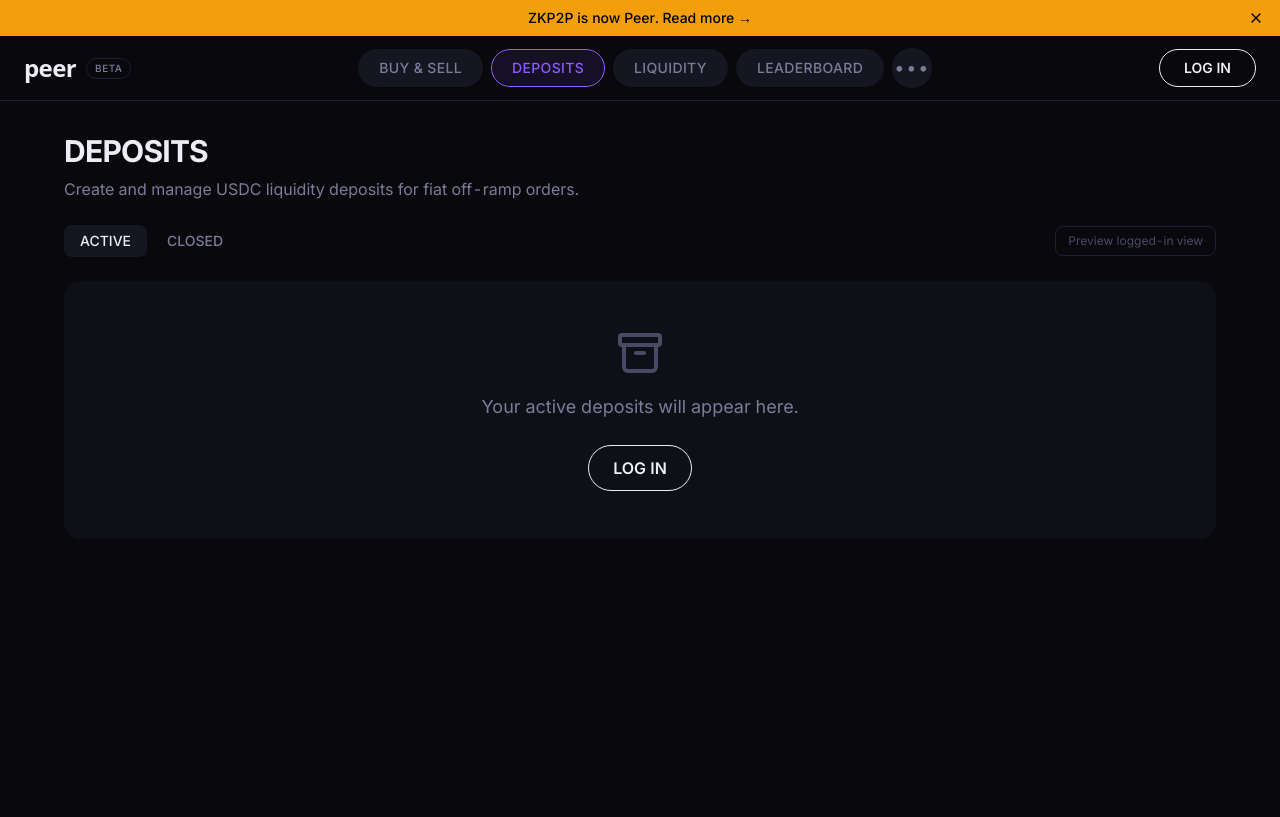
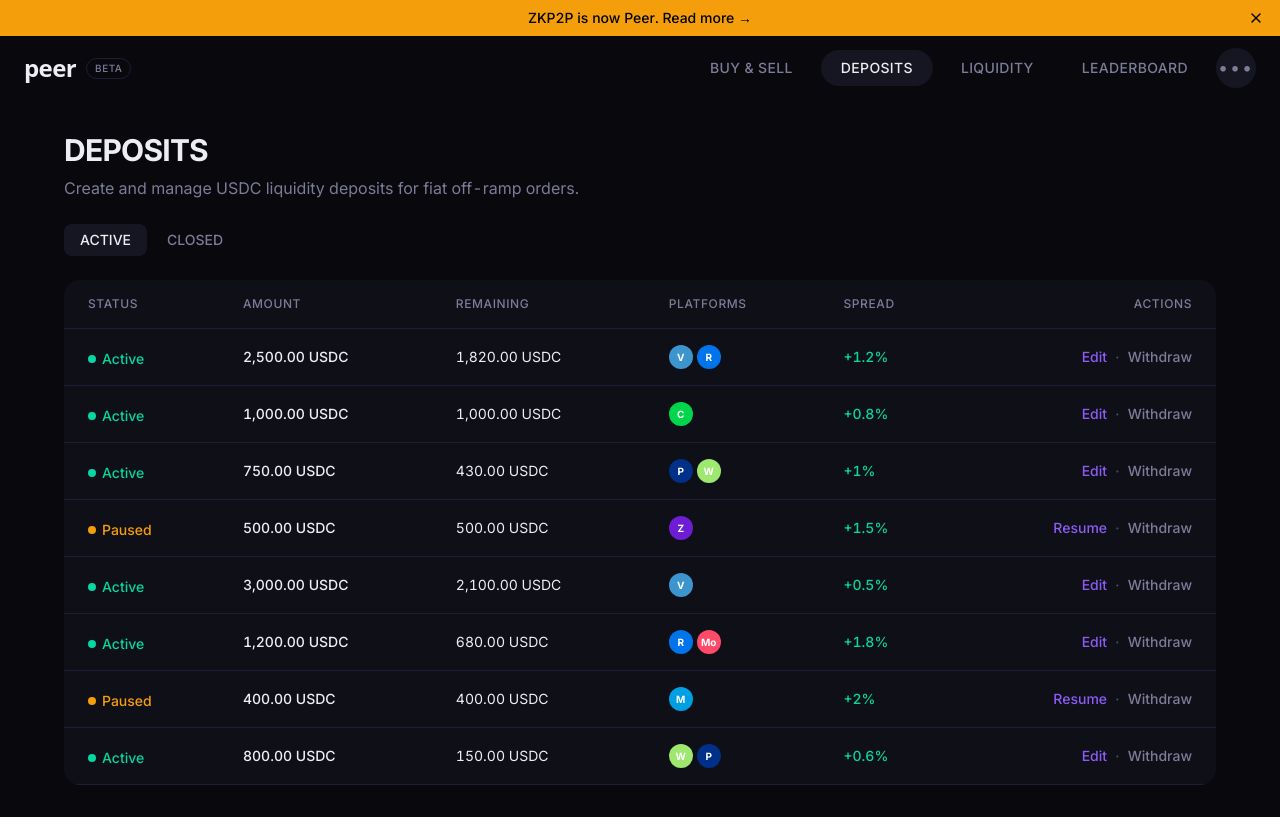
Before and after one commit to aamirdev07/peer-clone, a Next.js app: page /deposits in a window 1280 px wide. Built offline with nearby package versions, Linux system fonts and the light colour scheme; a web font is replaced by a local one.

Commit message:
some UI fixes

```diff
--- a/src/app/deposits/page.tsx
+++ b/src/app/deposits/page.tsx
@@ -2,12 +2,15 @@
 
 import { useState } from "react";
 import { motion } from "framer-motion";
+import DepositsTable from "@/components/deposits/DepositsTable";
 import EmptyState from "@/components/deposits/EmptyState";
-import DepositsTable from "@/components/deposits/DepositsTable";
+import { DEPOSITS_DATA } from "@/lib/constants";
 
 export default function DepositsPage() {
   const [tab, setTab] = useState<"active" | "closed">("active");
-  const [showMockData, setShowMockData] = useState(false);
+
+  const activeDeposits = DEPOSITS_DATA.filter((d) => d.status !== "closed");
+  const closedDeposits = DEPOSITS_DATA.filter((d) => d.status === "closed");
 
   return (
     <motion.div
@@ -24,8 +27,7 @@
       </p>
 
       {/* Tabs */}
-      <div className="flex items-center gap-4 mt-6 mb-6">
-        <div className="flex items-center gap-1">
+      <div className="flex items-center gap-1 mt-6 mb-6">
         <button
           onClick={() => setTab("active")}
           className={`px-4 py-1.5 rounded-lg text-sm font-medium transition-all duration-200 ${
@@ -48,30 +50,21 @@
         </button>
       </div>
 
-        {/* Toggle mock data */}
-        {tab === "active" && (
-          <button
-            onClick={() => setShowMockData(!showMockData)}
-            className="ml-auto text-xs text-text-tertiary border border-border-subtle rounded-lg px-3 py-1.5 hover:border-border-hover hover:text-text-secondary transition-all duration-200"
-          >
-            {showMockData ? "Show empty state" : "Preview logged-in view"}
-          </button>
-        )}
-      </div>
-
       {/* Content */}
       <motion.div
-        key={`${tab}-${showMockData}`}
+        key={tab}
         initial={{ opacity: 0 }}
         animate={{ opacity: 1 }}
         transition={{ duration: 0.2 }}
       >
         {tab === "active" ? (
-          showMockData ? (
-            <DepositsTable />
+          activeDeposits.length > 0 ? (
+            <DepositsTable deposits={activeDeposits} />
           ) : (
             <EmptyState />
           )
+        ) : closedDeposits.length > 0 ? (
+          <DepositsTable deposits={closedDeposits} />
         ) : (
           <EmptyState message="Your closed deposits will appear here." />
         )}
--- a/src/components/deposits/DepositsTable.tsx
+++ b/src/components/deposits/DepositsTable.tsx
@@ -1,10 +1,14 @@
 "use client";
 
-import { DEPOSITS_DATA } from "@/lib/constants";
+import { DepositRow } from "@/lib/constants";
 import PlatformBadge from "@/components/shared/PlatformBadge";
 import { formatNumber } from "@/lib/utils";
 
-export default function DepositsTable() {
+interface DepositsTableProps {
+  deposits: DepositRow[];
+}
+
+export default function DepositsTable({ deposits }: DepositsTableProps) {
   return (
     <div className="bg-bg-surface rounded-2xl overflow-hidden">
       <div className="overflow-x-auto">
@@ -20,7 +24,7 @@
             </tr>
           </thead>
           <tbody>
-            {DEPOSITS_DATA.map((deposit) => (
+            {deposits.map((deposit) => (
               <tr
                 key={deposit.id}
                 className="border-b border-border-subtle hover:bg-bg-surface-hover transition-colors"
@@ -41,10 +45,10 @@
                     {deposit.status.charAt(0).toUpperCase() + deposit.status.slice(1)}
                   </span>
                 </td>
-                <td className="px-6 py-4 text-text-primary text-sm font-medium">
+                <td className="px-6 py-4 text-text-primary text-sm font-medium tabular-nums">
                   {formatNumber(deposit.amount)} USDC
                 </td>
-                <td className="px-6 py-4 text-text-primary text-sm">
+                <td className="px-6 py-4 text-text-primary text-sm tabular-nums">
                   {formatNumber(deposit.remaining)} USDC
                 </td>
                 <td className="px-6 py-4">
@@ -54,7 +58,7 @@
                     ))}
                   </div>
                 </td>
-                <td className="px-6 py-4 text-accent-green text-sm font-medium">
+                <td className="px-6 py-4 text-accent-green text-sm font-medium tabular-nums">
                   +{deposit.spread}%
                 </td>
                 <td className="px-6 py-4 text-right">
--- a/src/components/deposits/EmptyState.tsx
+++ b/src/components/deposits/EmptyState.tsx
@@ -1,7 +1,6 @@
 "use client";
 
 import { Archive } from "lucide-react";
-import LoginButton from "@/components/shared/LoginButton";
 
 interface EmptyStateProps {
   message?: string;
@@ -11,8 +10,7 @@
   return (
     <div className="bg-bg-surface rounded-2xl p-12 flex flex-col items-center justify-center text-center">
       <Archive className="w-12 h-12 text-text-tertiary mb-4" />
-      <p className="text-text-secondary text-lg mb-6">{message}</p>
-      <LoginButton variant="outline" />
+      <p className="text-text-secondary text-lg">{message}</p>
     </div>
   );
 }
--- a/src/components/layout/Navbar.tsx
+++ b/src/components/layout/Navbar.tsx
@@ -5,7 +5,6 @@
 import { useState } from "react";
 import { Menu, X } from "lucide-react";
 import MoreMenu from "./MoreMenu";
-import LoginButton from "@/components/shared/LoginButton";
 
 const NAV_ITEMS = [
   { label: "BUY & SELL", href: "/swap" },
@@ -19,7 +18,7 @@
   const [mobileOpen, setMobileOpen] = useState(false);
 
   return (
-    <nav className="sticky top-0 z-50 bg-bg-base border-b border-border-subtle">
+    <nav className="sticky top-0 z-50 bg-bg-base">
       <div className="max-w-[1400px] mx-auto px-4 sm:px-6 h-16 flex items-center justify-between">
         {/* Left: Logo */}
         <Link href="/swap" className="flex items-center gap-2.5 shrink-0">
@@ -41,8 +40,8 @@
                 href={item.href}
                 className={`rounded-full px-5 py-2 text-sm font-medium uppercase tracking-wide transition-all duration-200 ${
                   isActive
-                    ? "bg-accent-purple-muted text-accent-purple border border-accent-purple"
-                    : "bg-bg-surface-raised text-text-secondary hover:text-text-primary hover:bg-bg-surface-hover border border-transparent"
+                    ? "bg-bg-surface-raised text-text-primary"
+                    : "text-text-secondary hover:text-text-primary hover:bg-bg-surface-raised"
                 }`}
               >
                 {item.label}
@@ -52,11 +51,10 @@
           <MoreMenu />
         </div>
 
-        {/* Right: Login + mobile hamburger */}
-        <div className="flex items-center gap-3">
-          <LoginButton variant="nav" className="hidden sm:block" />
+        {/* Right: mobile hamburger */}
+        <div className="flex items-center gap-3 md:hidden">
           <button
-            className="md:hidden text-text-primary p-2"
+            className="text-text-primary p-2"
             onClick={() => setMobileOpen(!mobileOpen)}
           >
             {mobileOpen ? <X className="w-5 h-5" /> : <Menu className="w-5 h-5" />}
@@ -66,7 +64,7 @@
 
       {/* Mobile nav */}
       {mobileOpen && (
-        <div className="md:hidden border-t border-border-subtle bg-bg-base px-4 pb-4">
+        <div className="md:hidden bg-bg-base px-4 pb-4">
           <div className="flex gap-2 overflow-x-auto py-3 scrollbar-hide">
             {NAV_ITEMS.map((item) => {
               const isActive = pathname === item.href;
@@ -77,8 +75,8 @@
                   onClick={() => setMobileOpen(false)}
                   className={`rounded-full px-5 py-2 text-sm font-medium uppercase tracking-wide whitespace-nowrap transition-all duration-200 ${
                     isActive
-                      ? "bg-accent-purple-muted text-accent-purple border border-accent-purple"
-                      : "bg-bg-surface-raised text-text-secondary hover:text-text-primary hover:bg-bg-surface-hover border border-transparent"
+                      ? "bg-bg-surface-raised text-text-primary"
+                      : "text-text-secondary hover:text-text-primary hover:bg-bg-surface-raised"
                   }`}
                 >
                   {item.label}
@@ -87,9 +85,6 @@
             })}
             <MoreMenu />
           </div>
-          <div className="sm:hidden pt-2">
-            <LoginButton variant="nav" />
-          </div>
         </div>
       )}
     </nav>
--- a/src/components/swap/SellTab.tsx
+++ b/src/components/swap/SellTab.tsx
@@ -1,65 +1,133 @@
 "use client";
 
 import { useState } from "react";
-import CurrencySelector from "./CurrencySelector";
-import PaymentMethodSelector from "./PaymentMethodSelector";
-import TokenSelector from "./TokenSelector";
-import LoginButton from "@/components/shared/LoginButton";
+import { ChevronDown } from "lucide-react";
+import { CURRENCIES, PAYMENT_METHODS } from "@/lib/constants";
 
 export default function SellTab() {
-  const [sendAmount, setSendAmount] = useState("");
+  const [amount, setAmount] = useState("");
   const [currency, setCurrency] = useState("USD");
   const [paymentMethod, setPaymentMethod] = useState("venmo");
-  const [token, setToken] = useState("USDC");
+  const [username, setUsername] = useState("");
+  const [currencyOpen, setCurrencyOpen] = useState(false);
+  const [platformOpen, setPlatformOpen] = useState(false);
 
-  const receiveAmount = sendAmount ? (parseFloat(sendAmount) * 1.002).toFixed(2) : "";
+  const selectedCurrency = CURRENCIES.find((c) => c.code === currency) || CURRENCIES[0];
+  const selectedPlatform = PAYMENT_METHODS.find((p) => p.id === paymentMethod) || PAYMENT_METHODS[0];
 
   return (
     <div className="space-y-3">
-      {/* You send */}
+      {/* Amount */}
       <div className="bg-bg-input rounded-xl p-4">
-        <label className="text-text-secondary text-sm block mb-2">You send</label>
+        <label className="text-text-secondary text-sm block mb-2">Amount</label>
         <div className="flex items-center justify-between gap-3">
           <input
             type="text"
-            value={sendAmount}
+            value={amount}
             onChange={(e) => {
               const v = e.target.value;
-              if (v === "" || /^\d*\.?\d{0,2}$/.test(v)) setSendAmount(v);
+              if (v === "" || /^\d*\.?\d{0,2}$/.test(v)) setAmount(v);
             }}
             placeholder="0.00"
-            className="text-3xl font-semibold text-text-primary bg-transparent outline-none w-full placeholder:text-text-tertiary"
+            className="text-3xl font-semibold text-text-primary bg-transparent outline-none w-full placeholder:text-text-tertiary tabular-nums"
           />
-          <TokenSelector value={token} onChange={setToken} />
+          <span className="text-text-primary text-lg font-semibold shrink-0">USDC</span>
         </div>
       </div>
 
-      {/* Receiving via */}
-      <div className="bg-bg-input rounded-xl p-4">
-        <div className="flex items-center justify-between">
-          <span className="text-text-secondary text-sm">Receiving via</span>
-          <PaymentMethodSelector value={paymentMethod} onChange={setPaymentMethod} />
+      {/* Platform + Currency side by side */}
+      <div className="grid grid-cols-2 gap-3">
+        {/* Platform dropdown */}
+        <div className="relative">
+          <label className="text-text-secondary text-xs uppercase tracking-wider font-medium block mb-2">
+            Platform
+          </label>
+          <button
+            onClick={() => { setPlatformOpen(!platformOpen); setCurrencyOpen(false); }}
+            className="w-full flex items-center gap-2.5 bg-bg-input rounded-xl px-4 py-3 transition-all duration-200 hover:bg-bg-surface-hover"
+          >
+            <div
+              className="w-6 h-6 rounded-full flex items-center justify-center text-white text-[10px] font-bold shrink-0"
+              style={{ backgroundColor: selectedPlatform.color }}
+            >
+              {selectedPlatform.letter}
+            </div>
+            <span className="text-sm font-medium text-text-primary">{selectedPlatform.name}</span>
+            <ChevronDown className="w-4 h-4 text-text-secondary ml-auto" />
+          </button>
+          {platformOpen && (
+            <div className="absolute left-0 top-full mt-1 bg-bg-surface border border-border-subtle rounded-xl py-1 z-50 w-full shadow-xl shadow-black/40">
+              {PAYMENT_METHODS.map((p) => (
+                <button
+                  key={p.id}
+                  onClick={() => { setPaymentMethod(p.id); setPlatformOpen(false); }}
+                  className={`w-full flex items-center gap-3 px-4 py-2.5 text-sm hover:bg-bg-surface-hover transition-colors ${
+                    p.id === paymentMethod ? "text-accent-purple" : "text-text-primary"
+                  }`}
+                >
+                  <div
+                    className="w-6 h-6 rounded-full flex items-center justify-center text-white text-[10px] font-bold shrink-0"
+                    style={{ backgroundColor: p.color }}
+                  >
+                    {p.letter}
+                  </div>
+                  <span className="font-medium">{p.name}</span>
+                </button>
+              ))}
+            </div>
+          )}
+        </div>
+
+        {/* Currency dropdown */}
+        <div className="relative">
+          <label className="text-text-secondary text-xs uppercase tracking-wider font-medium block mb-2">
+            Currency
+          </label>
+          <button
+            onClick={() => { setCurrencyOpen(!currencyOpen); setPlatformOpen(false); }}
+            className="w-full flex items-center gap-2.5 bg-bg-input rounded-xl px-4 py-3 transition-all duration-200 hover:bg-bg-surface-hover"
+          >
+            <span className="text-lg">{selectedCurrency.flag}</span>
+            <span className="text-sm font-medium text-text-primary">{selectedCurrency.code}</span>
+            <ChevronDown className="w-4 h-4 text-text-secondary ml-auto" />
+          </button>
+          {currencyOpen && (
+            <div className="absolute right-0 top-full mt-1 bg-bg-surface border border-border-subtle rounded-xl py-1 z-50 w-full shadow-xl shadow-black/40">
+              {CURRENCIES.map((c) => (
+                <button
+                  key={c.code}
+                  onClick={() => { setCurrency(c.code); setCurrencyOpen(false); }}
+                  className={`w-full flex items-center gap-3 px-4 py-2.5 text-sm hover:bg-bg-surface-hover transition-colors ${
+                    c.code === currency ? "text-accent-purple" : "text-text-primary"
+                  }`}
+                >
+                  <span className="text-lg">{c.flag}</span>
+                  <span className="font-medium">{c.code}</span>
+                </button>
+              ))}
+            </div>
+          )}
         </div>
       </div>
 
-      {/* You receive */}
+      {/* Venmo Username */}
       <div className="bg-bg-input rounded-xl p-4">
-        <label className="text-text-secondary text-sm block mb-2">You receive</label>
-        <div className="flex items-center justify-between gap-3">
-          <span className="text-3xl font-semibold text-text-primary">
-            {receiveAmount || "0.00"}
-          </span>
-          <CurrencySelector value={currency} onChange={setCurrency} />
-        </div>
+        <label className="text-text-secondary text-sm block mb-2">
+          {selectedPlatform.name} Username
+        </label>
+        <input
+          type="text"
+          value={username}
+          onChange={(e) => setUsername(e.target.value)}
+          placeholder={`Enter your ${selectedPlatform.name} username`}
+          className="text-base text-text-primary bg-transparent outline-none w-full placeholder:text-text-tertiary"
+        />
       </div>
 
-      {/* Add custom recipient */}
-      <button className="text-sm text-text-secondary border border-border-subtle rounded-lg px-4 py-2 hover:border-border-hover transition-all duration-200 w-full">
-        + ADD CUSTOM RECIPIENT
+      {/* Enter an Amount CTA */}
+      <button className="w-full rounded-xl py-3.5 text-base font-semibold bg-bg-surface-raised text-text-secondary cursor-not-allowed transition-all duration-200 uppercase tracking-wide">
+        Enter an amount
       </button>
-
-      {/* Login CTA */}
-      <LoginButton variant="cta" />
     </div>
   );
 }
--- a/src/lib/constants.ts
+++ b/src/lib/constants.ts
@@ -143,9 +143,14 @@
 }
 
 export const DEPOSITS_DATA: DepositRow[] = [
-  { id: "dep-001", status: "active", amount: 500, remaining: 320, platforms: ["venmo", "revolut"], spread: 1.2 },
-  { id: "dep-002", status: "active", amount: 200, remaining: 200, platforms: ["cashapp"], spread: 0.8 },
-  { id: "dep-003", status: "paused", amount: 100, remaining: 100, platforms: ["paypal"], spread: 1.5 },
+  { id: "dep-001", status: "active", amount: 2500, remaining: 1820, platforms: ["venmo", "revolut"], spread: 1.2 },
+  { id: "dep-002", status: "active", amount: 1000, remaining: 1000, platforms: ["cashapp"], spread: 0.8 },
+  { id: "dep-003", status: "active", amount: 750, remaining: 430, platforms: ["paypal", "wise"], spread: 1.0 },
+  { id: "dep-004", status: "paused", amount: 500, remaining: 500, platforms: ["zelle"], spread: 1.5 },
+  { id: "dep-005", status: "active", amount: 3000, remaining: 2100, platforms: ["venmo"], spread: 0.5 },
+  { id: "dep-006", status: "active", amount: 1200, remaining: 680, platforms: ["revolut", "monzo"], spread: 1.8 },
+  { id: "dep-007", status: "paused", amount: 400, remaining: 400, platforms: ["mercadopago"], spread: 2.0 },
+  { id: "dep-008", status: "active", amount: 800, remaining: 150, platforms: ["wise", "paypal"], spread: 0.6 },
 ];
 
 export const LEADERBOARD_STATS = {
```
Also changed, not shown: src/app/swap/page.tsx (+11 -1 lines), src/components/layout/MoreMenu.tsx (+5 -5 lines), src/components/swap/SendTab.tsx (+22 -53 lines). Lines whose indentation alone changed are shown as unchanged.
